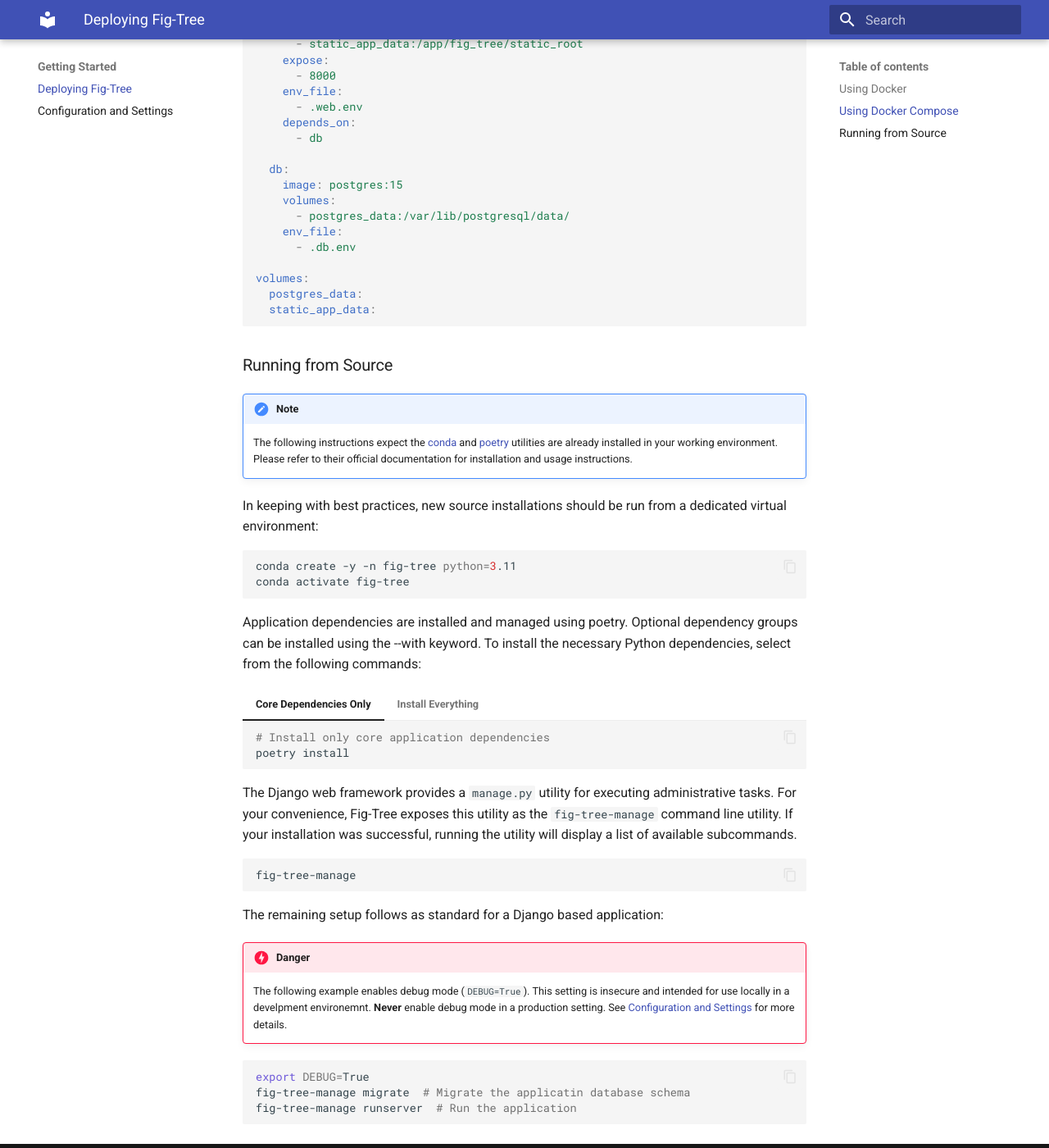
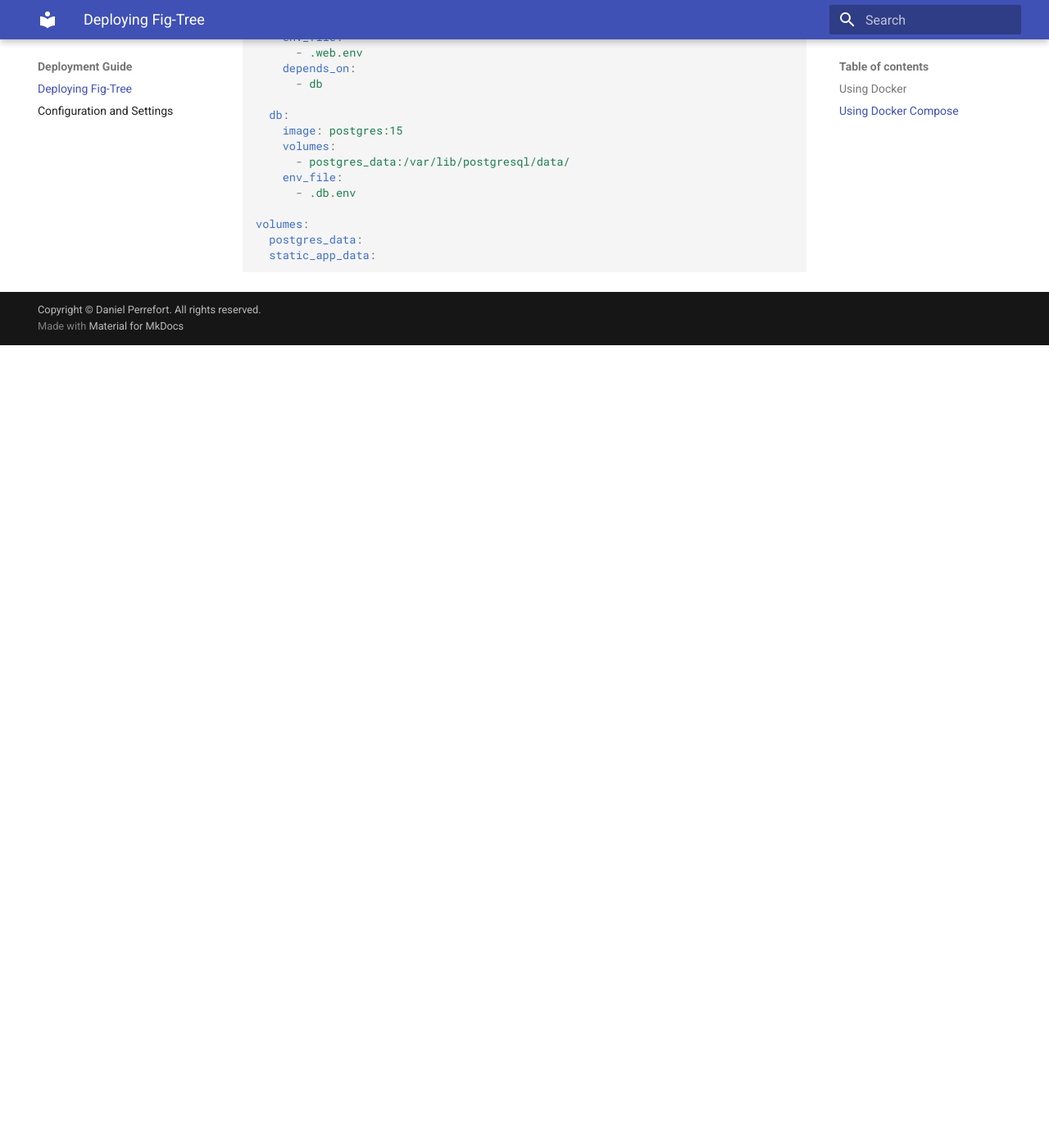
Before and after one commit to djperrefort/fig-tree, an MkDocs documentation site: the page built from docs/deployment_guide/deployment.md, in a window 1280 px wide and 1400 px high, scrolled down 1936 px. Shown: the whole window at 82% size. Built offline with MkDocs 1.6.1 and Material for MkDocs 9.7.7, drawn with Linux system fonts in a browser that asks for light colours; after the commit the page ends 2357 px from its top, so only the background shows below that; some of the changed text lies outside the part shown.

Commit message:
Adds develper notes section

````diff
--- a/docs/getting_started/deployment.md
+++ b/docs/deployment_guide/deployment.md
@@ -15,8 +15,6 @@ The table below summarizes the suggested deployment strategies and their typical
 |---------------------------------------------|--------------------------------------------------------------------------------------------------------------------------|
 | [Docker](#using-docker)                     | Best for first time users or for deployments with an existing backend infrastructure (e.g. an existing database server). |
 | [Docker Compose](#using-docker-compose)     | An "all in one" solution suitable for medium to large scale deployments or for users looking for a long term solution.   |
-| [Running from Source](#running-from-source) | Intended for use by project developers to test and evaluate source code changes in real time.                            |
-
 
 ### Using Docker
 
@@ -25,7 +23,6 @@ To deploy a new instance using docker, start by pulling the latest Fig-Tree imag
 ```bash
 docker pull ghcr.io/djperrefort/fig-tree:latest
 ```
-
 
 
 ```bash
@@ -137,60 +134,3 @@ volumes:
   postgres_data:
   static_app_data:
 ```
-
-
-### Running from Source
-
-!!! note
-
-    The following instructions expect the [conda](https://docs.conda.io/en/latest/) and
-    [poetry](https://python-poetry.org/) utilities are already installed in your working environment.
-    Please refer to their official documentation for installation and usage instructions.
-
-In keeping with best practices, new source installations should be run from a dedicated virtual environment:
-
-```bash
-conda create -y -n fig-tree python=3.11
-conda activate fig-tree
-```
-
-Application dependencies are installed and managed using poetry.
-Optional dependency groups can be installed using the --with keyword.
-To install the necessary Python dependencies, select from the following commands:
-
-=== "Core Dependencies Only"
-
-    ```bash
-    # Install only core application dependencies
-    poetry install
-    ```
-
-=== "Install Everything"
-
-    ```bash
-    # Include utilitis for building docs and running tests
-    poetry install --with docs tests
-    ```
-
-The Django web framework provides a `manage.py` utility for executing administrative tasks.
-For your convenience, Fig-Tree exposes this utility as the `fig-tree-manage` command line utility.
-If your installation was successful, running the utility will display a list of available subcommands.
-
-```bash
-fig-tree-manage
-```
-
-The remaining setup follows as standard for a Django based application:
-
-!!! danger
-
-    The following example enables debug mode (`DEBUG=True`).
-    This setting is insecure and intended for use locally in a develpment environemnt.
-    **Never** enable debug mode in a production setting.
-    See [Configuration and Settings](configuration.md) for more details.
-
-```bash
-export DEBUG=True
-fig-tree-manage migrate  # Migrate the applicatin database schema
-fig-tree-manage runserver  # Run the application
-```
--- a/mkdocs.yml
+++ b/mkdocs.yml
@@ -26,9 +26,11 @@ markdown_extensions:
       permalink: true
 nav:
   - Introduction: index.md
-  - Getting Started:
-    - getting_started/deployment.md
-    - getting_started/configuration.md
+  - Developer Notes:
+      - developer_notes/first_time_setup.md
+  - Deployment Guide:
+    - deployment_guide/deployment.md
+    - deployment_guide/configuration.md
   - Technical References:
       - technical_references/architecture.md
       - technical_references/primary_url_routing.md
````
Also changed, not shown: docs/developer_notes/first_time_setup.md (added, +66 -0 lines), docs/deployment_guide/configuration.md (renamed from docs/getting_started/configuration.md).
